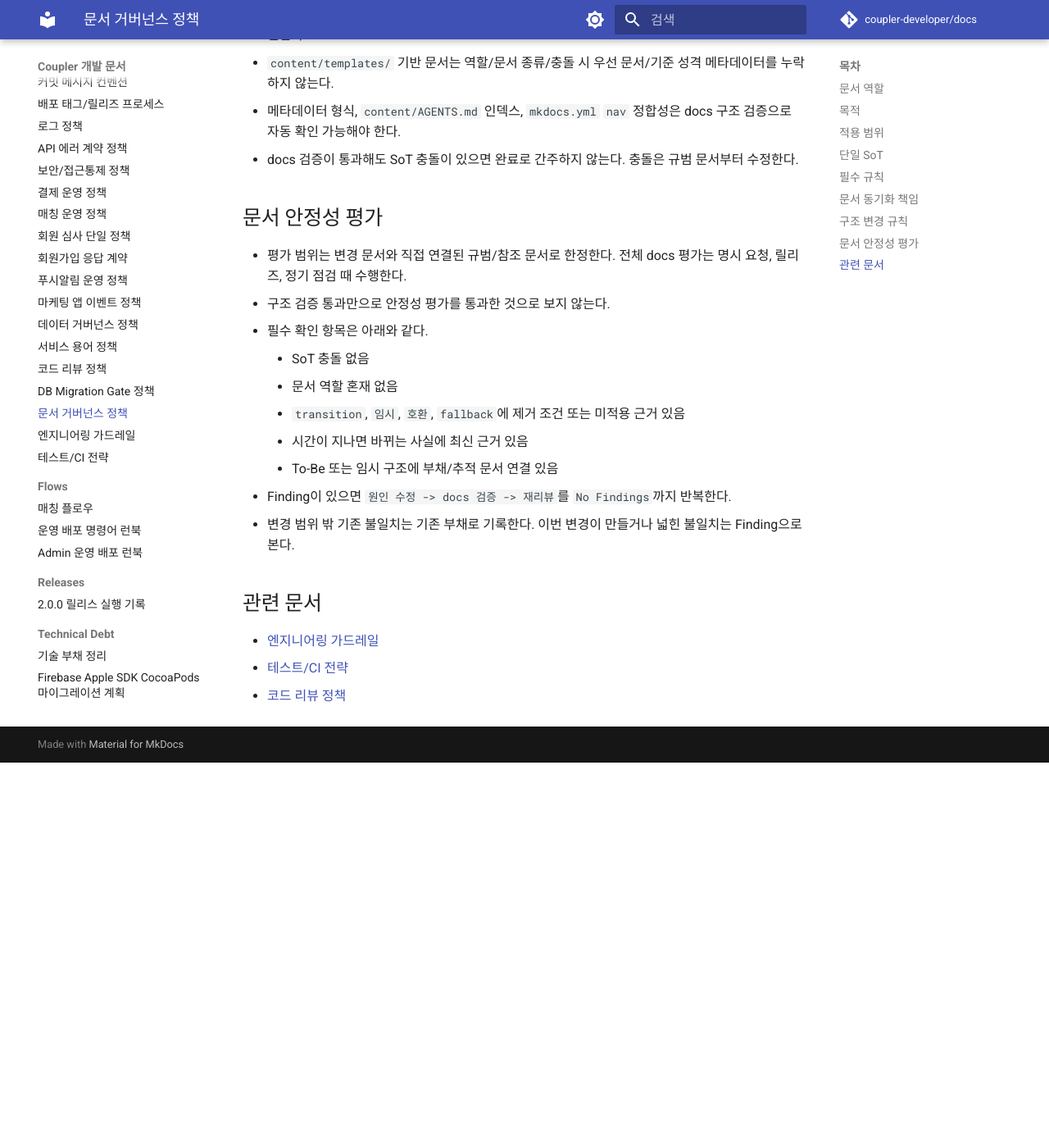
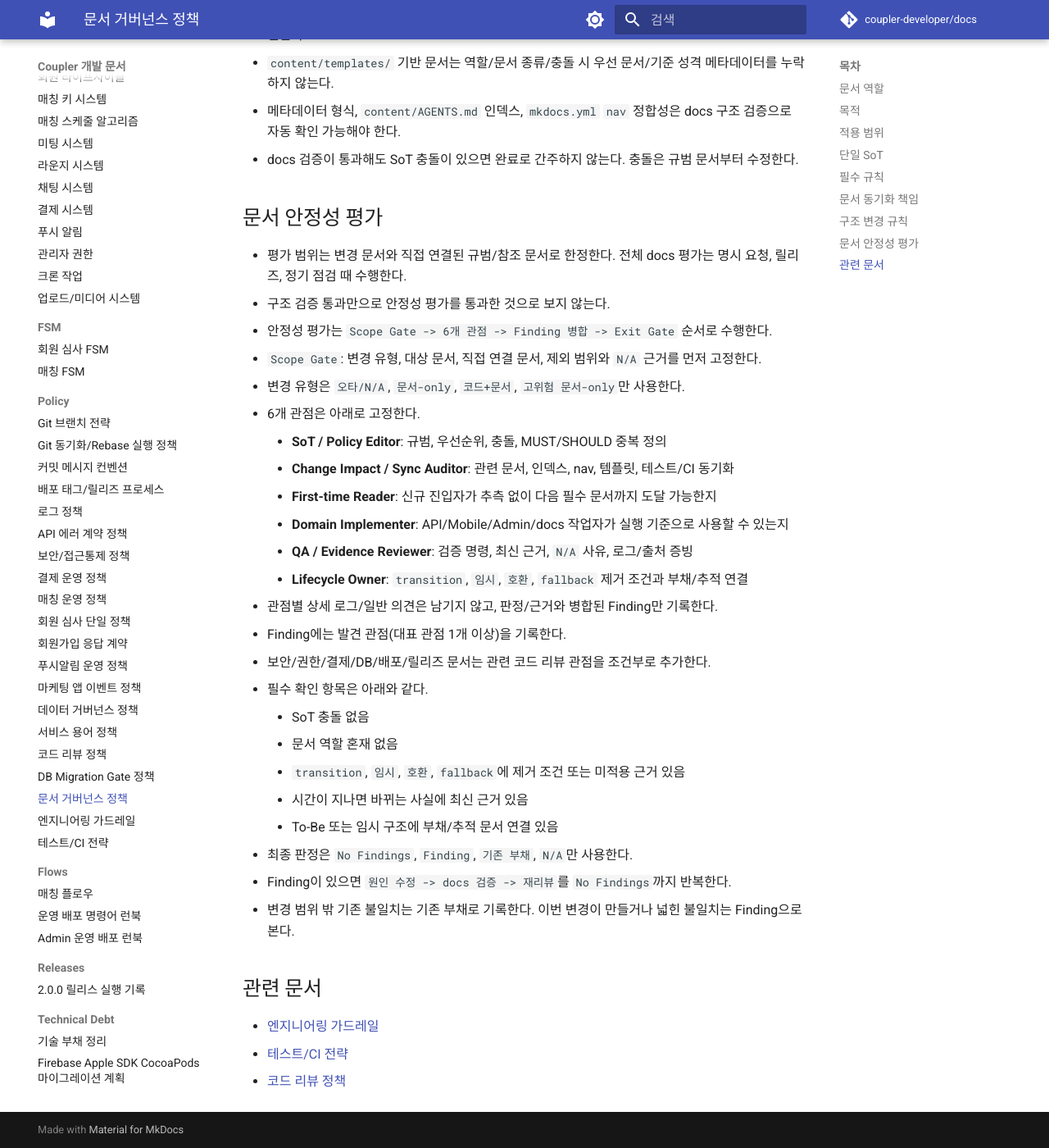
Before and after one commit to coupler-developer/docs, an MkDocs documentation site: the page built from content/policy/document-governance-policy.md, in a window 1280 px wide and 1400 px high, scrolled down 2239 px. Shown: the whole window at 82% size. Built offline with MkDocs 1.6.1 and Material for MkDocs 9.7.7, drawn with Linux system fonts in a browser that asks for light colours; comment, search, counter and statistics services are not loaded; before the commit the page ends 3169 px from its top, so only the background shows below that.

Commit message:
docs: 문서 안정성 평가 기준 보강
Changes:
- 문서 안정성 평가에 Scope Gate와 6개 관점 기준 추가
- 코드+문서 변경 유형과 간단 오타 N/A 근거 기록 기준 추가
- Finding에 발견 관점을 기록하도록 기준 추가

Tests:
- yarn validate:docs 통과

```diff
--- a/content/policy/document-governance-policy.md
+++ b/content/policy/document-governance-policy.md
@@ -68,12 +68,26 @@
 
 - 평가 범위는 변경 문서와 직접 연결된 규범/참조 문서로 한정한다. 전체 docs 평가는 명시 요청, 릴리즈, 정기 점검 때 수행한다.
 - 구조 검증 통과만으로 안정성 평가를 통과한 것으로 보지 않는다.
+- 안정성 평가는 `Scope Gate -> 6개 관점 -> Finding 병합 -> Exit Gate` 순서로 수행한다.
+- `Scope Gate`: 변경 유형, 대상 문서, 직접 연결 문서, 제외 범위와 `N/A` 근거를 먼저 고정한다.
+- 변경 유형은 `오타/N/A`, `문서-only`, `코드+문서`, `고위험 문서-only`만 사용한다.
+- 6개 관점은 아래로 고정한다.
+    - **SoT / Policy Editor**: 규범, 우선순위, 충돌, MUST/SHOULD 중복 정의
+    - **Change Impact / Sync Auditor**: 관련 문서, 인덱스, nav, 템플릿, 테스트/CI 동기화
+    - **First-time Reader**: 신규 진입자가 추측 없이 다음 필수 문서까지 도달 가능한지
+    - **Domain Implementer**: API/Mobile/Admin/docs 작업자가 실행 기준으로 사용할 수 있는지
+    - **QA / Evidence Reviewer**: 검증 명령, 최신 근거, `N/A` 사유, 로그/출처 증빙
+    - **Lifecycle Owner**: `transition`, `임시`, `호환`, `fallback` 제거 조건과 부채/추적 연결
+- 관점별 상세 로그/일반 의견은 남기지 않고, 판정/근거와 병합된 Finding만 기록한다.
+- Finding에는 발견 관점(대표 관점 1개 이상)을 기록한다.
+- 보안/권한/결제/DB/배포/릴리즈 문서는 관련 코드 리뷰 관점을 조건부로 추가한다.
 - 필수 확인 항목은 아래와 같다.
     - SoT 충돌 없음
     - 문서 역할 혼재 없음
     - `transition`, `임시`, `호환`, `fallback`에 제거 조건 또는 미적용 근거 있음
     - 시간이 지나면 바뀌는 사실에 최신 근거 있음
     - To-Be 또는 임시 구조에 부채/추적 문서 연결 있음
+- 최종 판정은 `No Findings`, `Finding`, `기존 부채`, `N/A`만 사용한다.
 - Finding이 있으면 `원인 수정 -> docs 검증 -> 재리뷰`를 `No Findings`까지 반복한다.
 - 변경 범위 밖 기존 불일치는 기존 부채로 기록한다. 이번 변경이 만들거나 넓힌 불일치는 Finding으로 본다.
 
```
Also changed, not shown: content/policy/code-review-policy.md (+2 -2 lines).
